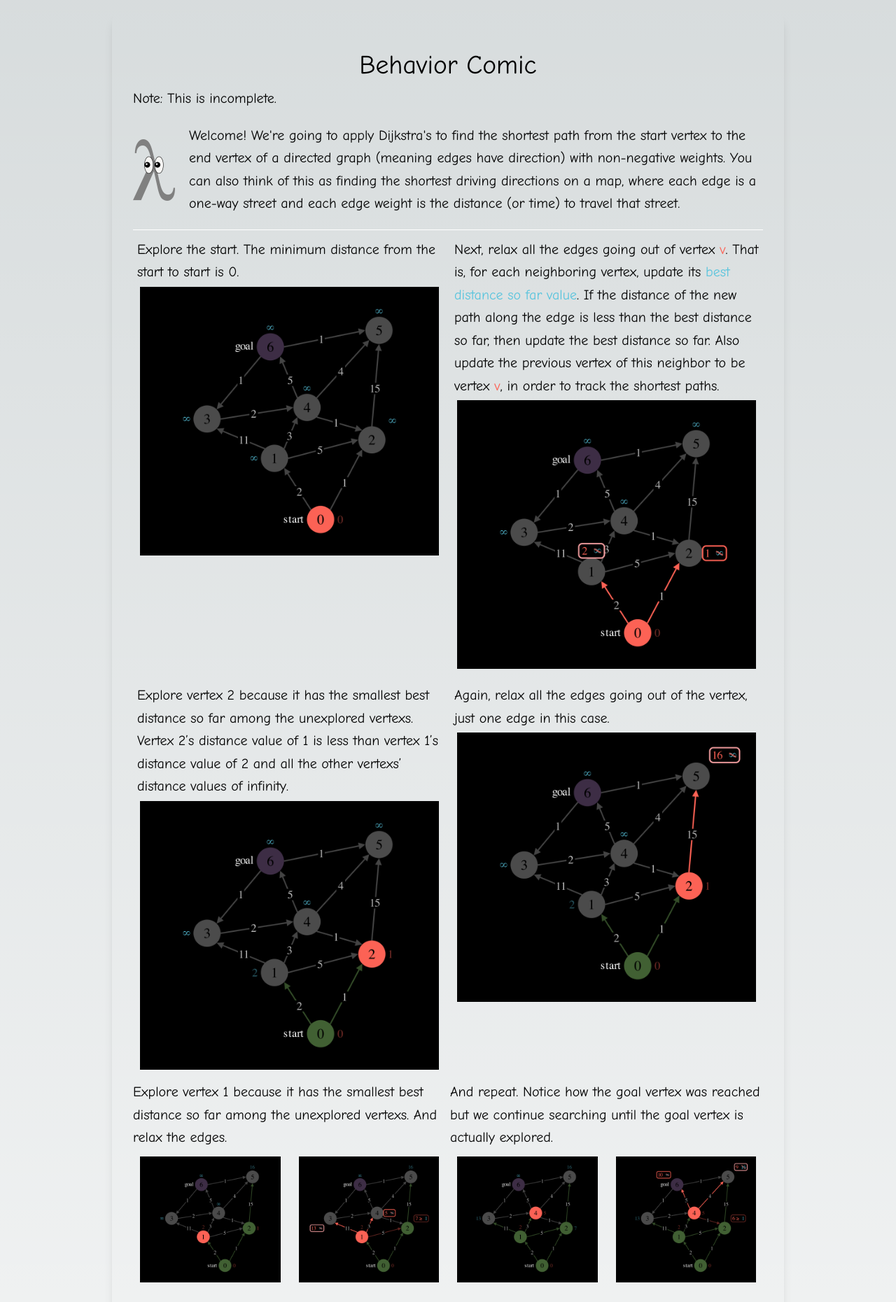
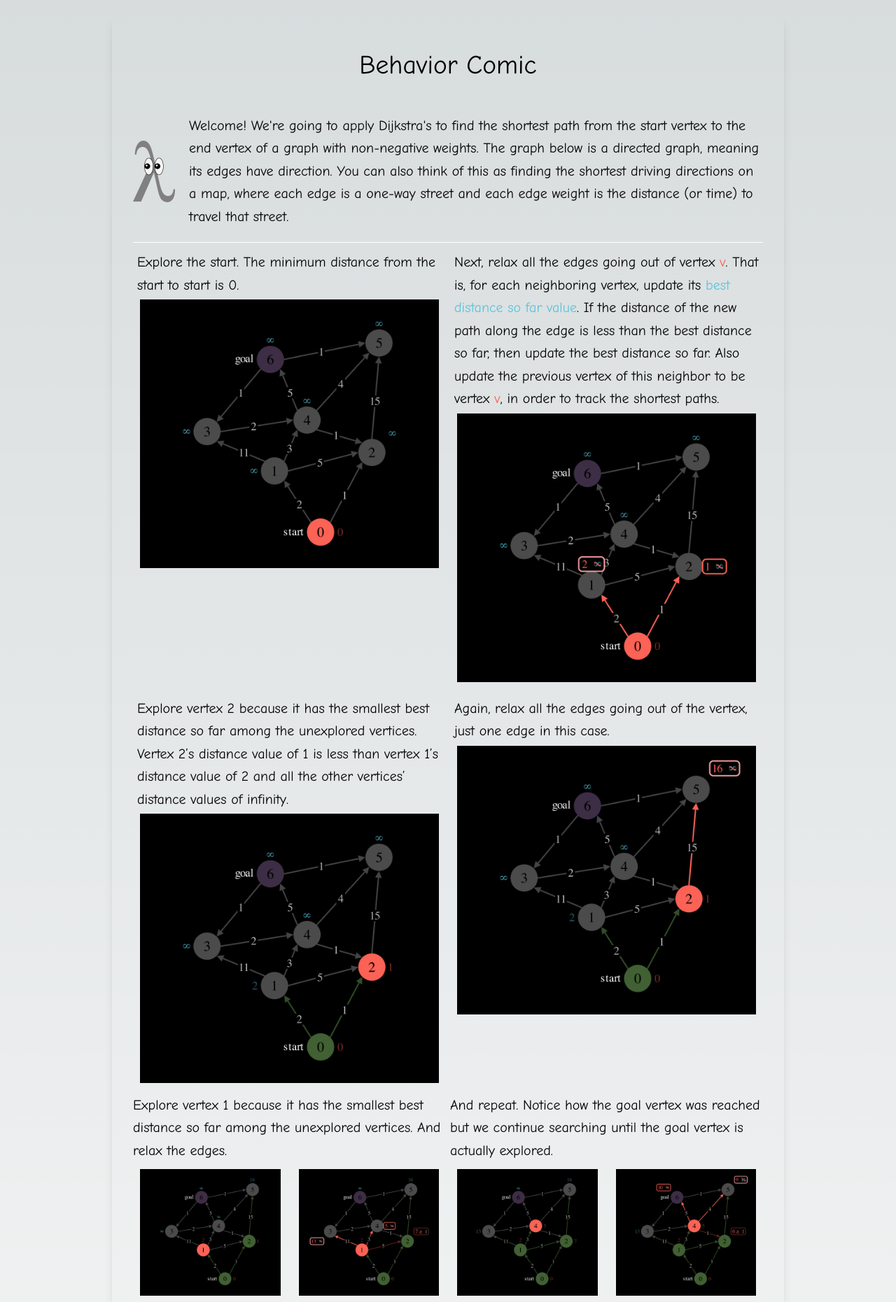
Before and after one commit to tommy11jo/program-comics, a Next.js app in the folder react-src/: page /dijkstras-learn in a window 1280 px wide. Shown: the part 120-1981 px from the top of the page at 70% size. Built offline with nearby package versions, Linux system fonts and the light colour scheme.

Commit message:
fix wording + typo

```diff
--- a/react-src/components/comics/dijkstra/DijkstraBehaviorComic.tsx
+++ b/react-src/components/comics/dijkstra/DijkstraBehaviorComic.tsx
@@ -12,7 +12,7 @@ const DijkstraBehaviorComic = () => {
     return <img src={`${folder}/step${imageIndex.current++}.png`} />
   }
   const introText =
-    "Welcome! We're going to apply Dijkstra's to find the shortest path from the start vertex to the end vertex of a directed graph (meaning edges have direction) with non-negative weights. You can also think of this as finding the shortest driving directions on a map, where each edge is a one-way street and each edge weight is the distance (or time) to travel that street."
+    "Welcome! We're going to apply Dijkstra's to find the shortest path from the start vertex to the end vertex of a graph with non-negative weights. The graph below is a directed graph, meaning its edges have direction. You can also think of this as finding the shortest driving directions on a map, where each edge is a one-way street and each edge weight is the distance (or time) to travel that street."
   const _ignoreFirstImage = nextImage()
 
   const row1 = (
@@ -60,9 +60,9 @@ const DijkstraBehaviorComic = () => {
           label={
             <span>
               Explore vertex 2 because it has the smallest best distance so far
-              among the unexplored vertexs. Vertex 2’s distance value of 1 is
+              among the unexplored vertices. Vertex 2’s distance value of 1 is
               less than vertex 1’s distance value of 2 and all the other
-              vertexs’ distance values of infinity.
+              vertices’ distance values of infinity.
             </span>
           }
         />,
@@ -78,7 +78,7 @@ const DijkstraBehaviorComic = () => {
       comps={[
         <Row
           label="Explore vertex 1 because it has the smallest best distance so far
-              among the unexplored vertexs. And relax the edges."
+              among the unexplored vertices. And relax the edges."
           comps={[<Panel panel={nextImage()} />, <Panel panel={nextImage()} />]}
         />,
         <Row
@@ -138,6 +138,6 @@ const DijkstraBehaviorComic = () => {
       ]}
     />
   )
-  return <Column comps={[row1, row2, row3, row4, row5, row6]} />
+  return <Column comps={[<br />, row1, row2, row3, row4, row5, row6]} />
 }
 export default DijkstraBehaviorComic
--- a/react-src/pages/dijkstras-learn.mdx
+++ b/react-src/pages/dijkstras-learn.mdx
@@ -4,17 +4,16 @@ import DijkstraCode from "../components/comics/dijkstra/DijkstraCode.tsx"
 import { ConfigProvider } from "../components/ConfigContext.tsx"
 
 export const meta = {
-  title: "(Experimental!) Dijkstra's Comic",
+  title: "Dijkstra's Behavior Comic",
   date: "March 13, 2024",
   picturePaths: [],
   category: "graph-algs",
-  description: "Learn Dijkstra's with a Comic. This hasn't been completed.",
+  description:
+    "Learn Dijkstra's with a Comic. Note: this isn't a complete explanation.",
   pageType: "learn",
 }
 
 # Behavior Comic
-
-Note: This is incomplete.
 
 <DijkstraBehaviorComic />
 
```
Also changed, not shown: 2 other files (tests, documents, lock files or other folders).
